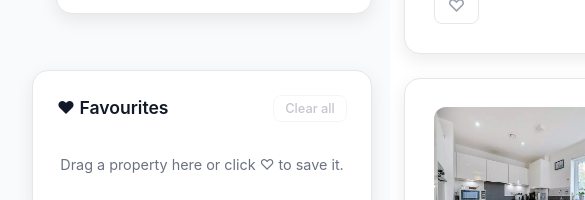
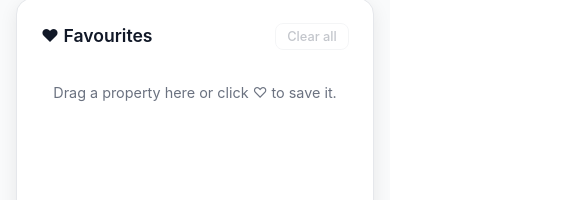
Before and after one commit to Adam-stac/property-finder-app, a React (Vite) app: page / in a window 390 px wide. Shown: the part 644-844 px from the top of the page, 585 px wide, since content can reach past the window. Built offline with nearby package versions, Linux system fonts and the light colour scheme.

Commit message:
feat: add responsive design with two layouts for mobile and tablet using media queries

```diff
--- a/src/App.css
+++ b/src/App.css
@@ -42,22 +42,30 @@ body {
 }
 
 main {
-    display: flex;
-    align-items: flex-start;
-    gap: 2rem;
-    padding: 2rem;
+  display: flex;
+  align-items: flex-start;
+  gap: 2rem;
+  padding: 2rem;
 }
-
-
 
 main > * {
   animation: fadeIn 0.4s ease;
 }
 
+/* Large screen: sidebar (search + favourites) left, results right */
 .main-container {
   display: flex;
   align-items: flex-start;
   gap: 2rem;
+  width: 100%;
+}
+
+/* Sidebar stacks search form above favourites panel */
+.sidebar-stack {
+  display: flex;
+  flex-direction: column;
+  gap: 1.5rem;
+  flex: 0 0 340px;
 }
 
 @keyframes fadeIn {
@@ -65,19 +73,42 @@ main > * {
   to   { opacity: 1; transform: translateY(0); }
 }
 
+/* Responsive: smaller than iPad landscape*/
+@media (max-width: 1024px) {
+  /* Stack everything vertically */
+  .main-container {
+    flex-direction: column;
+  }
+
+  /* Sidebar takes full width */
+  .sidebar-stack {
+    flex: unset;
+    width: 100%;
+    flex-direction: row;
+    align-items: flex-start;
+    flex-wrap: wrap;
+  }
+
+  /* Search form and favourites panel share the row */
+  .sidebar-stack > * {
+    flex: 1 1 280px;
+    margin: 0;
+    max-width: 100%;
+  }
+}
+
+/* Responsive: mobile (600px) */
 @media (max-width: 600px) {
   .App-header h1 {
     font-size: 1.9rem;
   }
 
   main {
-    margin-top: 1.5rem;
+    padding: 1rem;
   }
 
+  /* Stack search form and favourites vertically on mobile */
   .sidebar-stack {
-  display: flex;
-  flex-direction: column;
-  gap: 1.5rem;
-  flex: 0 0 340px;
+    flex-direction: column;
   }
 }
--- a/src/components/FavouritesPanel/FavouritesPanel.css
+++ b/src/components/FavouritesPanel/FavouritesPanel.css
@@ -133,3 +133,16 @@
   color: #e53e3e;
   background: #fee2e2;
 }
+
+/* Responsive: smaller than iPad landscape */
+@media (max-width: 1024px) {
+  .favourites-panel {
+    width: 100%;
+  }
+}
+
+@media (max-width: 600px) {
+  .favourites-panel {
+    width: 100%;
+  }
+}
--- a/src/components/PropertyDetail/PropertyDetail.css
+++ b/src/components/PropertyDetail/PropertyDetail.css
@@ -125,3 +125,41 @@
   box-shadow: 0 8px 20px rgba(0, 0, 0, 0.08);
   padding: 1rem;
 }
+
+/* Responsive: smaller than iPad landscape */
+@media (max-width: 1024px) {
+  .property-detail {
+    margin: 1rem;
+    padding: 1.5rem;
+  }
+
+  .detail-main-image {
+    height: 300px;
+  }
+}
+
+/* Responsive: mobile  */
+@media (max-width: 600px) {
+  .property-detail {
+    margin: 0.5rem;
+    padding: 1rem;
+    border-radius: 12px;
+  }
+
+  .detail-main-image {
+    height: 220px;
+  }
+
+  .detail-summary h2 {
+    font-size: 1.4rem;
+  }
+
+  .thumbnail-image {
+    width: 70px;
+    height: 62px;
+  }
+
+  .map-frame {
+    height: 260px;
+  }
+}
--- a/src/components/PropertyList/PropertyList.css
+++ b/src/components/PropertyList/PropertyList.css
@@ -1,6 +1,14 @@
 .property-list {
   flex: 1;
+  width: 100%;
   display: grid;
   grid-template-columns: repeat(auto-fill, minmax(280px, 1fr));
   gap: 1.5rem;
 }
+
+/* On tablet/mobile, single column */
+@media (max-width: 600px) {
+  .property-list {
+    grid-template-columns: 1fr;
+  }
+}
--- a/src/components/SearchForm/SearchForm.css
+++ b/src/components/SearchForm/SearchForm.css
@@ -3,11 +3,10 @@
   padding: 2rem;
   border-radius: 16px;
   box-shadow: 0 6px 18px rgba(0, 0, 0, 0.08);
-  max-width: 500px;
-  margin: 0 0 2rem 1.5rem;
+  width: 100%;
+  margin: 0;
   font-family: "Inter", system-ui, sans-serif;
   border: 1px solid #e5e7eb;
-  flex: 0 0 500px;
 }
 
 .search-form h2 {
```
